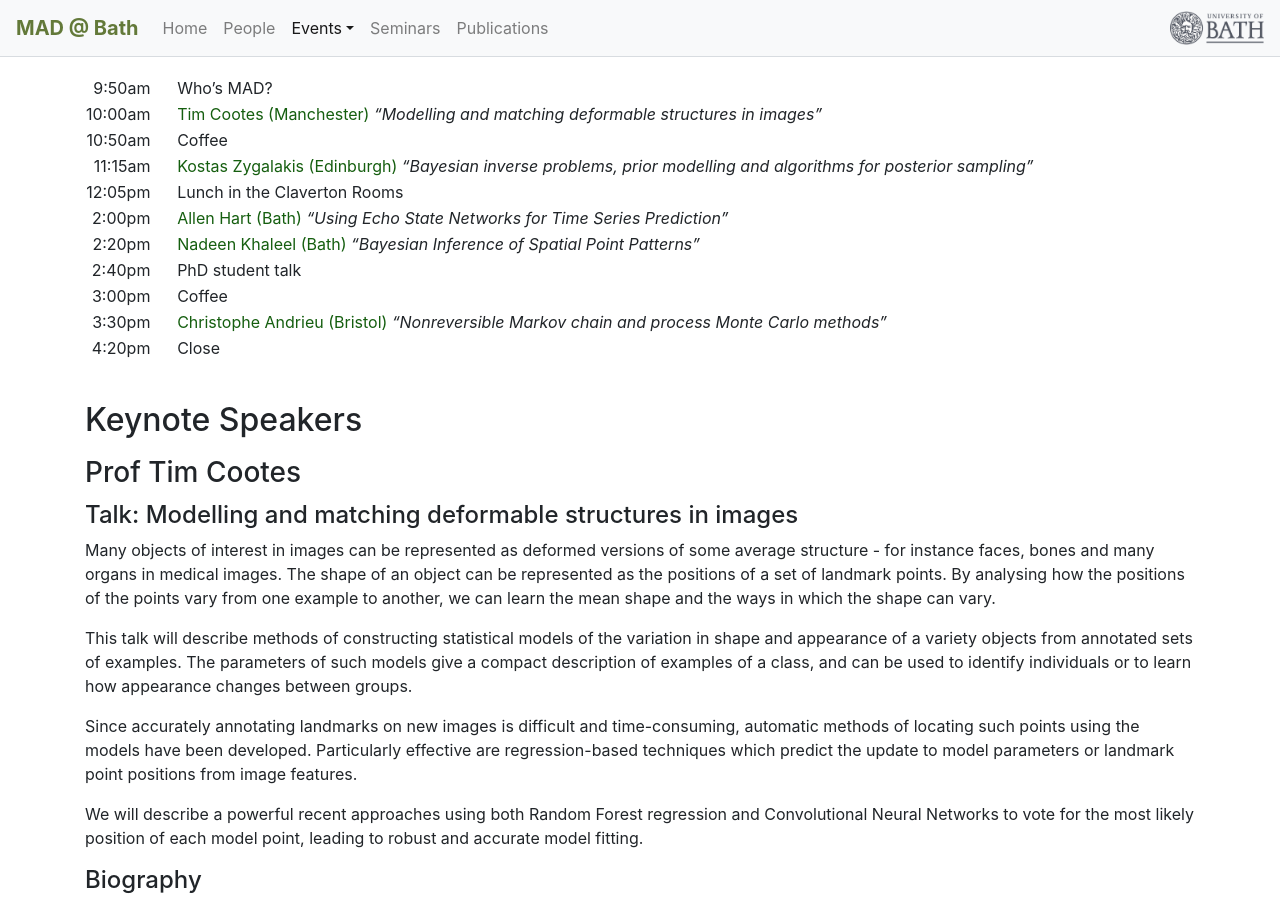
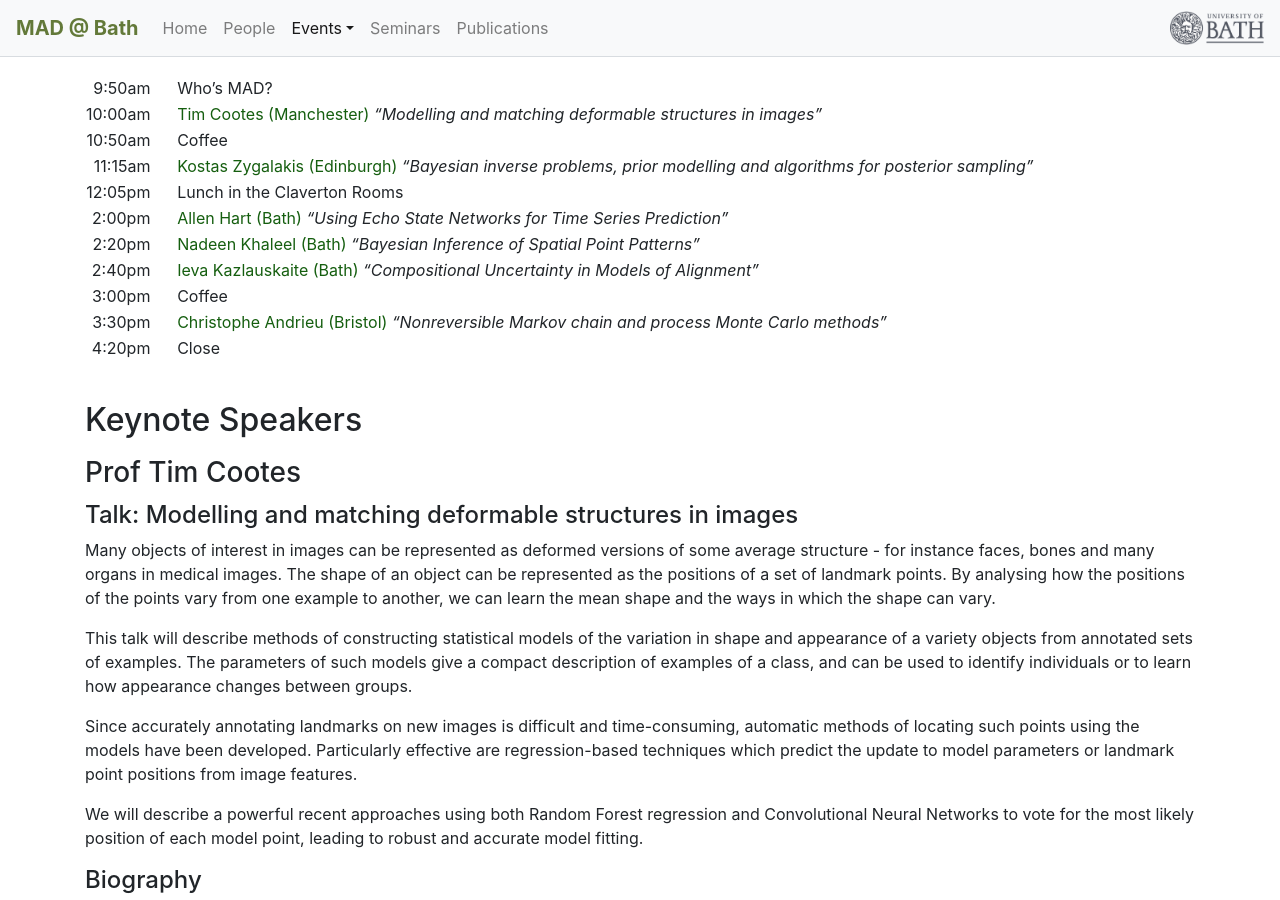
Before and after one commit to mathematics-and-algorithms-for-data/mathematics-and-algorithms-for-data.github.io, a Jekyll site: the page built from events/launch_event.md, in a window 1280 px wide and 900 px high, scrolled down 334 px. Built offline with Jekyll 4.4.1, drawn with Linux system fonts in a browser that asks for light colours; nearby versions of some CDN libraries.

Commit message:
Added Ieva to launch event talks.

```diff
--- a/events/launch_event.md
+++ b/events/launch_event.md
@@ -25,7 +25,7 @@ The [Center for Mathematics and Algorithms for Data (MAD)]({{ site.baseurl }}/)
 |12:05pm|| Lunch in the Claverton Rooms|
 |2:00pm || [Allen Hart (Bath)](https://researchportal.bath.ac.uk/en/persons/allen-hart) *"Using Echo State Networks for Time Series Prediction"* |
 |2:20pm || [Nadeen Khaleel (Bath)](https://researchportal.bath.ac.uk/en/persons/nadeen-khaleel) *"Bayesian Inference of Spatial Point Patterns"*|
-|2:40pm|| PhD student talk |
+|2:40pm|| [Ieva Kazlauskaite (Bath)](https://researchportal.bath.ac.uk/en/persons/ieva-kazlauskaite) *"Compositional Uncertainty in Models of Alignment"*|
 |3:00pm|| Coffee|
 |3:30pm|| [Christophe Andrieu (Bristol)](http://www.bristol.ac.uk/maths/people/christophe-andrieu/overview.html) *"Nonreversible Markov chain and process Monte Carlo methods"*|
 |4:20pm|| Close |
```
